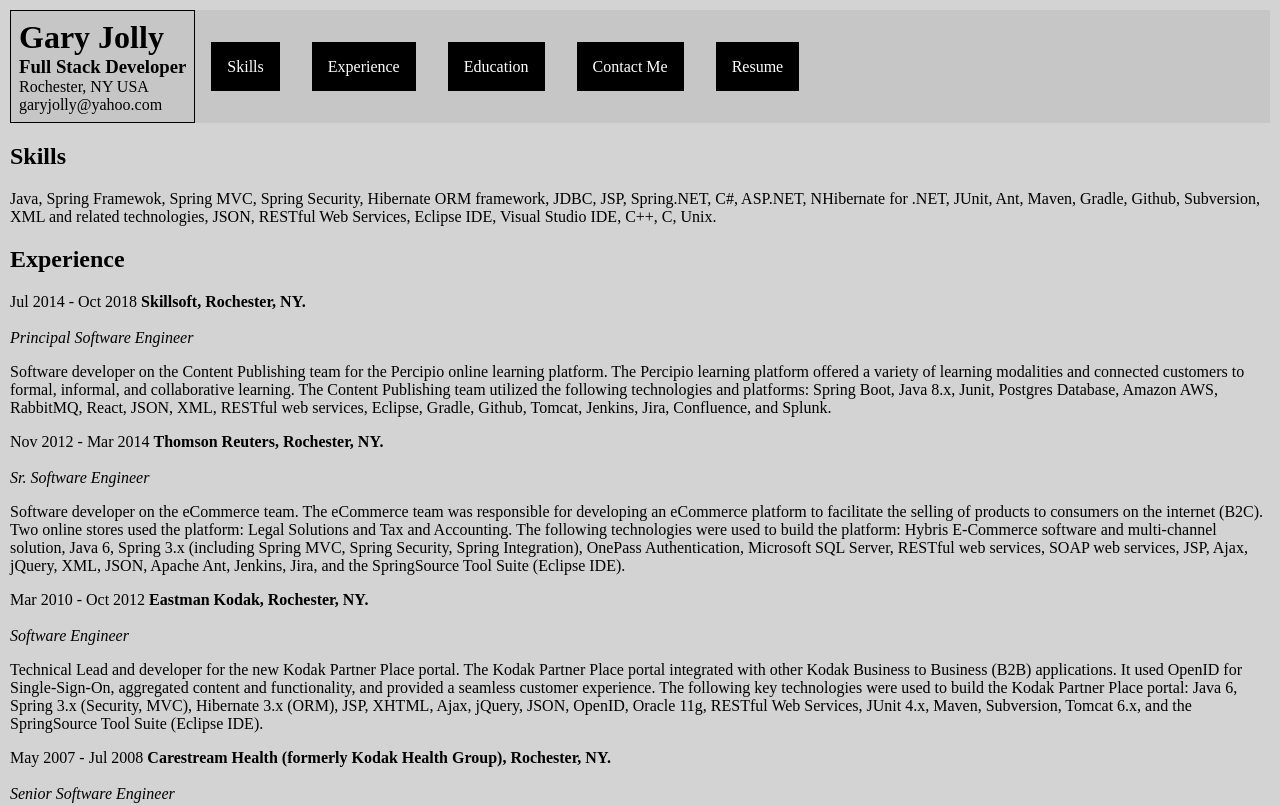
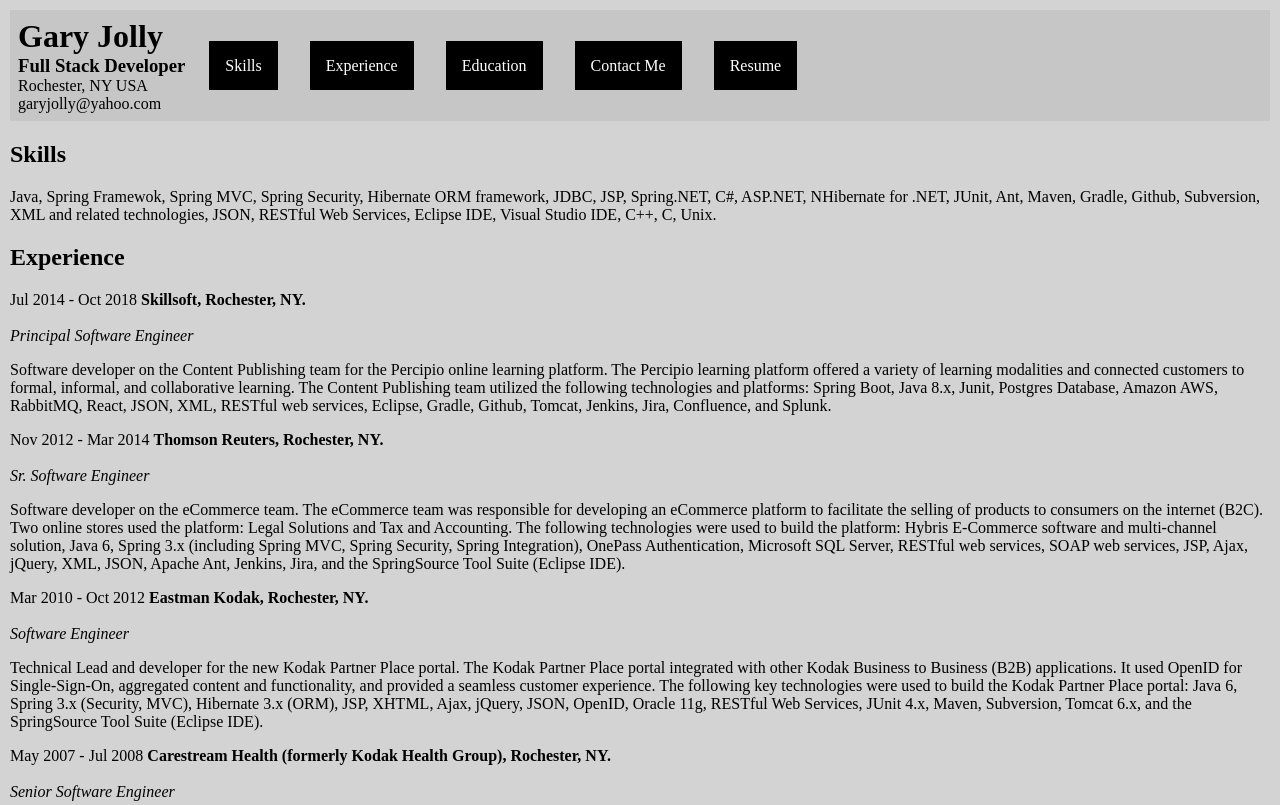
Before and after one commit to garyjolly/garyjolly.github.io, a plain HTML site: page index.html in a window 1280 px wide. Shown: the top 805 px of the page. Drawn offline with Linux system fonts and the light colour scheme.

Commit message:
Header WIP

```diff
--- a/css/style.css
+++ b/css/style.css
@@ -23,10 +23,11 @@
 }
 
 header .contact-info {
-    border: 1px solid black;
+    //border: 1px solid black;
     //margin-right: auto;
     //flex: 1;
     padding: .5rem;
+    //margin: 5px;
 }
 
 header .contact-info h1 {
```
